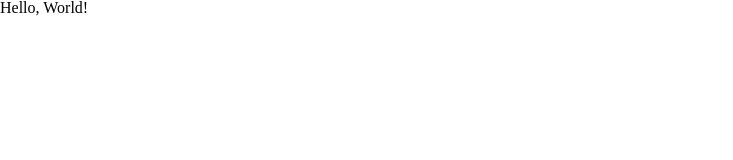
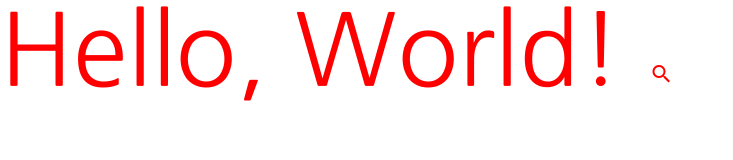
Before and after one commit to KimKyuHoi/KaKao_Tech_Campus, a plain HTML site: page starbucks/index.html in a window 1280 px wide. Shown: the whole page, without its empty margins (0-733 px from the left). Drawn offline with nearby package versions, Linux system fonts and the light colour scheme.

Commit message:
study: 구글 폰트, 로고 적용하기

```diff
--- a/starbucks/css/main.css
+++ b/starbucks/css/main.css
@@ -1,3 +1,5 @@
 body{
     color: red;
+    font-size: 100px;
+    font-family: "Nanum Gothic", sans-serif;
 }
--- a/starbucks/index.html
+++ b/starbucks/index.html
@@ -19,9 +19,14 @@
     <meta property="twitter:url" content="https://starbucks.co.kr" />
     <link rel="icon" href="./favicon.png" />
     <link rel="stylesheet" href="https://cdn.jsdelivr.net/npm/reset-css@5.0.2/reset.min.css" />
-    <link rel="stylesheet" href="./css/style.css" />
+    <link rel="preconnect" href="https://fonts.googleapis.com">
+    <link rel="preconnect" href="https://fonts.gstatic.com" crossorigin>
+    <link href="https://fonts.googleapis.com/css2?family=Nanum+Gothic:wght@400;700&display=swap" rel="stylesheet">
+    <link rel="stylesheet" href="https://fonts.googleapis.com/icon?family=Material+Icons" />
+    <link rel="stylesheet" href="./css/main.css" />
 </head>
 <body>
     Hello, World!
+    <div class="material-icons">search</div>
 </body>
 </html>
```
